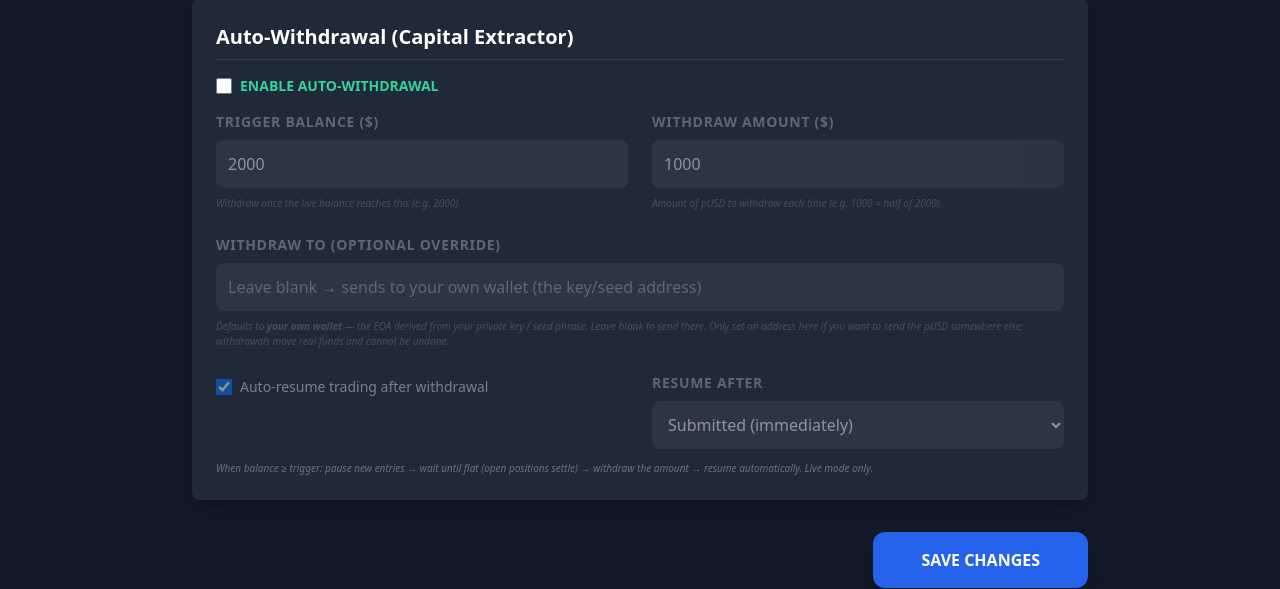
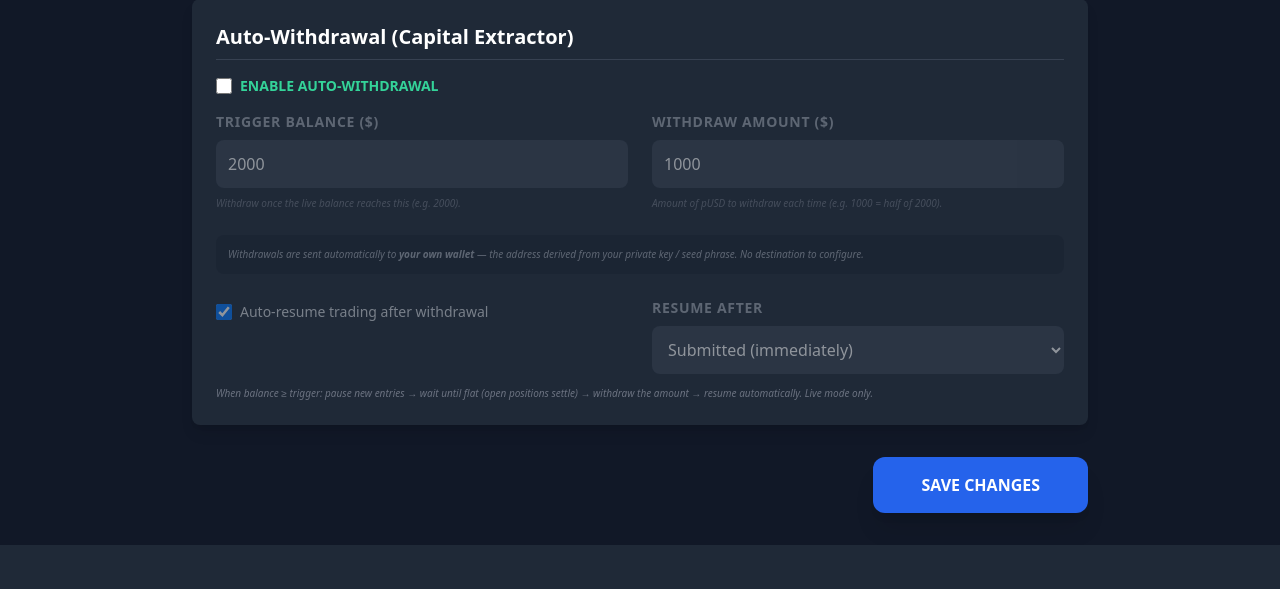
Before and after one commit to walley593-source/15mins-Market-EV, a FastAPI app: page /settings in a window 1280 px wide. Shown: the part 1843-2432 px from the top of the page. After the commit the page ends 2388 px from the top, so only its background shows below. Run offline with FastAPI, Linux system fonts and the light colour scheme; data that the repository does not hold is empty; some libraries are stand-ins or nearby versions.

Commit message:
Add files via upload

```diff
--- a/bot/config.py
+++ b/bot/config.py
@@ -18,11 +18,11 @@ class Settings(BaseSettings):
 
     # ── Auto-withdrawal (capital extractor) ─────────────────────────────────────
     # When the live balance reaches TRIGGER, pause entries, wait until flat, then
-    # withdraw AMOUNT of pUSD to WITHDRAW_ADDRESS (gasless) and auto-resume trading.
+    # withdraw AMOUNT of pUSD to your own wallet (the key/seed EOA) and auto-resume.
     AUTO_WITHDRAW_ENABLED: bool = False
     WITHDRAW_TRIGGER_BALANCE: float = 2000.0  # withdraw once balance reaches this
     WITHDRAW_AMOUNT: float = 1000.0           # amount of pUSD to withdraw each time
-    WITHDRAW_ADDRESS: str = ""                # destination wallet (required to withdraw)
+    # Destination is ALWAYS your own wallet — the EOA derived from PRIVATE_KEY / seed.
     WITHDRAW_AUTO_RESUME: bool = True         # resume trading after the withdrawal
     WITHDRAW_RESUME_AFTER: str = "submitted"  # "submitted" or "confirmed"
 
@@ -129,7 +129,6 @@ def load_settings():
                 if "enabled" in ce: base_settings.AUTO_WITHDRAW_ENABLED = bool(ce["enabled"])
                 if "trigger_balance" in ce: base_settings.WITHDRAW_TRIGGER_BALANCE = float(ce["trigger_balance"])
                 if "withdraw_amount" in ce: base_settings.WITHDRAW_AMOUNT = float(ce["withdraw_amount"])
-                if "withdraw_address" in ce: base_settings.WITHDRAW_ADDRESS = ce["withdraw_address"]
                 if "auto_resume_after_withdrawal" in ce: base_settings.WITHDRAW_AUTO_RESUME = bool(ce["auto_resume_after_withdrawal"])
                 if "resume_after" in ce: base_settings.WITHDRAW_RESUME_AFTER = ce["resume_after"]
 
--- a/config.json
+++ b/config.json
@@ -9,7 +9,6 @@
     "enabled": false,
     "trigger_balance": 2000,
     "withdraw_amount": 1000,
-    "withdraw_address": "",
     "auto_resume_after_withdrawal": true,
     "resume_after": "submitted"
   },
--- a/main.py
+++ b/main.py
@@ -616,7 +616,7 @@ async def maybe_auto_withdraw():
 
     While the state is not ARMED, new entries/flips are paused (see update_loop) so
     the account can settle flat before funds are extracted. Withdraws WITHDRAW_AMOUNT
-    of pUSD to WITHDRAW_ADDRESS (gasless via the relayer)."""
+    of pUSD to your own wallet — the EOA derived from the key/seed (gasless)."""
     if state["trading_mode"] != "live" or not settings.AUTO_WITHDRAW_ENABLED:
         if state["withdraw_state"] != "ARMED":   # disabled → never keep entries paused
             state["withdraw_state"] = "ARMED"
@@ -637,9 +637,8 @@ async def maybe_auto_withdraw():
             log_message("Auto-withdraw: account is flat → withdrawing")
 
     elif st == "WITHDRAWING":
-        # Destination is YOUR own wallet — the EOA derived from the key/seed. An
-        # optional WITHDRAW_ADDRESS overrides it; blank = send to your EOA.
-        recipient = settings.WITHDRAW_ADDRESS or clob_trader.get_eoa_address()
+        # Destination is ALWAYS your own wallet — the EOA derived from the key/seed.
+        recipient = clob_trader.get_eoa_address()
         if not recipient:
             log_message("Auto-withdraw aborted: no wallet/key available. Disarming.")
             state["withdraw_state"] = "ARMED"
@@ -998,7 +997,6 @@ async def get_settings():
             "enabled": settings.AUTO_WITHDRAW_ENABLED,
             "trigger_balance": settings.WITHDRAW_TRIGGER_BALANCE,
             "withdraw_amount": settings.WITHDRAW_AMOUNT,
-            "withdraw_address": settings.WITHDRAW_ADDRESS,
             "auto_resume_after_withdrawal": settings.WITHDRAW_AUTO_RESUME,
             "resume_after": settings.WITHDRAW_RESUME_AFTER
         },
@@ -1116,7 +1114,6 @@ async def post_settings(new_settings: Dict[str, Any]):
         if "enabled" in ce: settings.AUTO_WITHDRAW_ENABLED = bool(ce["enabled"])
         if "trigger_balance" in ce: settings.WITHDRAW_TRIGGER_BALANCE = float(ce["trigger_balance"])
         if "withdraw_amount" in ce: settings.WITHDRAW_AMOUNT = float(ce["withdraw_amount"])
-        if "withdraw_address" in ce: settings.WITHDRAW_ADDRESS = ce["withdraw_address"]
         if "auto_resume_after_withdrawal" in ce: settings.WITHDRAW_AUTO_RESUME = bool(ce["auto_resume_after_withdrawal"])
         if "resume_after" in ce: settings.WITHDRAW_RESUME_AFTER = ce["resume_after"]
 
--- a/templates/settings.html
+++ b/templates/settings.html
@@ -169,9 +169,7 @@
                         <p class="text-[10px] text-gray-500 mt-2 italic">Amount of pUSD to withdraw each time (e.g. 1000 = half of 2000).</p>
                     </div>
                     <div class="md:col-span-2">
-                        <label class="block text-gray-400 text-xs sm:text-sm mb-2 uppercase font-bold tracking-wider">Withdraw To (optional override)</label>
-                        <input type="text" x-model="form.capital_extractor.withdraw_address" class="w-full bg-gray-700 border-none rounded-lg p-3 text-white focus:ring-2 focus:ring-blue-500 transition" placeholder="Leave blank → sends to your own wallet (the key/seed address)">
-                        <p class="text-[10px] text-gray-500 mt-2 italic">Defaults to <strong>your own wallet</strong> — the EOA derived from your private key / seed phrase. Leave blank to send there. Only set an address here if you want to send the pUSD somewhere else; withdrawals move real funds and cannot be undone.</p>
+                        <p class="text-[10px] text-gray-400 italic bg-gray-900/40 rounded-lg p-3">Withdrawals are sent automatically to <strong>your own wallet</strong> — the address derived from your private key / seed phrase. No destination to configure.</p>
                     </div>
                     <div>
                         <label class="flex items-center gap-2 mt-1">
@@ -210,7 +208,7 @@
                     private_key: '',
                     relayer: { api_key: '' },
                     chainlink: { alchemy_api_key: '' },
-                    capital_extractor: { enabled: false, trigger_balance: 2000, withdraw_amount: 1000, withdraw_address: '', auto_resume_after_withdrawal: true, resume_after: 'submitted' },
+                    capital_extractor: { enabled: false, trigger_balance: 2000, withdraw_amount: 1000, auto_resume_after_withdrawal: true, resume_after: 'submitted' },
                     polymarket: { series_id: '' },
                     trading: { symbol: '', risk_type: 'percent', risk_value: 10 },
                     ev: { ev_threshold: 0.06, min_prob: 0.55, max_entry_price: 0.49, min_book_liquidity_usd: 20.0 },
```
Also changed, not shown: 1 other file.
